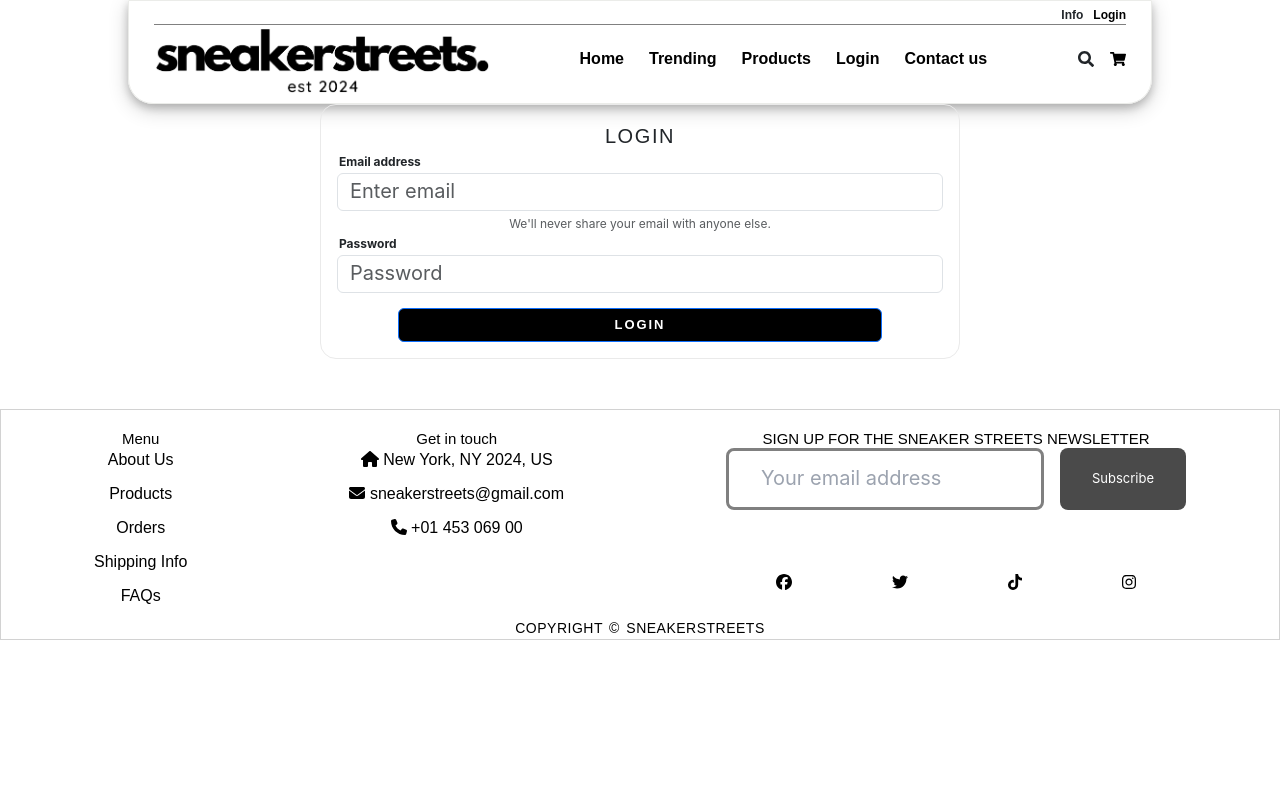
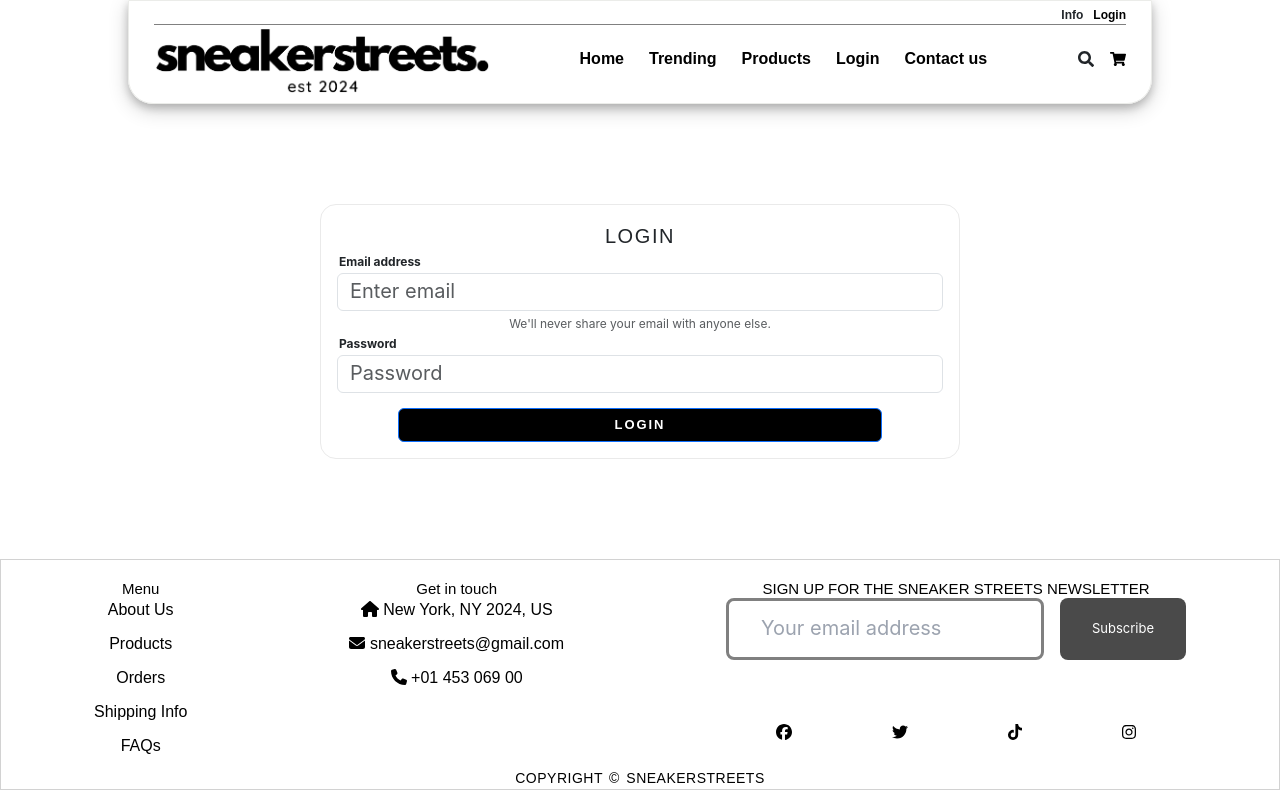
Before and after one commit to smntsng/SneakerStreets, a React (Vite) app: page /login in a window 1280 px wide. Built offline with nearby package versions, Linux system fonts and the light colour scheme.

Commit message:
added margin to .loginContainer

```diff
--- a/src/components/Login/loginform.css
+++ b/src/components/Login/loginform.css
@@ -9,6 +9,7 @@ textarea, select, input, button { outline: none; }
     border: 1px solid #eaeaea;
     border-radius: 16px;
     padding: 16px;
+    margin: 100px auto;
 }
 
 .form-group label {
```
